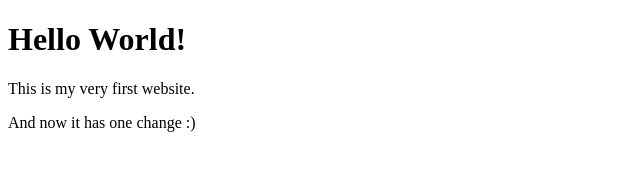
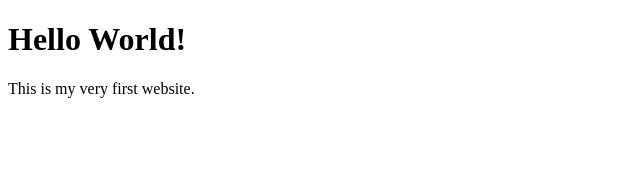
Before and after one commit to Julia-BM-SVS/Test, a plain HTML site: page index.html in a window 1280 px wide. Shown: the whole page, without its empty margins (0-640 px from the left). Drawn offline with Linux system fonts and the light colour scheme.

Commit message:
Update index.html
Removed previous edit

```diff
--- a/index.html
+++ b/index.html
@@ -6,6 +6,6 @@
   <body>
     <h1>Hello World!</h1>
     <p>This is my very first website.</p>
-	<p>And now it has one change :) </p>
+
   </body>
 </html>
```
